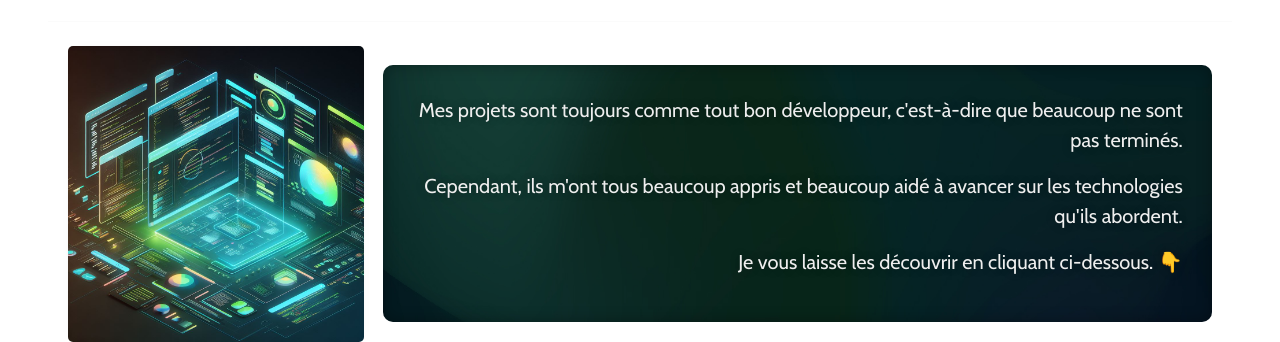
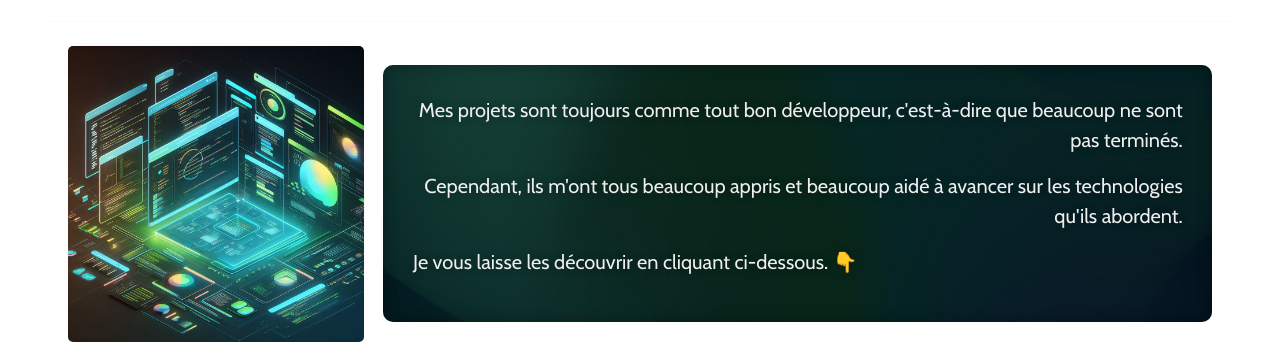
Before and after one commit to KillianFvt/KillianFvt.github.io, a website built with Parcel: page index.html in a window 1280 px wide. Shown: the part 1750-2092 px from the top of the page. Built offline with nearby package versions, Linux system fonts and the light colour scheme.

Commit message:
change resp for proj txt

```diff
--- a/css/index.css
+++ b/css/index.css
@@ -56,7 +56,7 @@ h1 {
 }
 
 #presTxt, #projTxt {
-  width: 70%;
+  width: 100%;
   height: fit-content;
   position: relative;
   padding: 2.5%;
@@ -64,7 +64,6 @@ h1 {
 
   background: url("../src/img/background.jpg") no-repeat fixed center;
   background-size: 100vw 100vh;
-  backdrop-filter: blur(50px);
   box-shadow: inset #00000050 0 0 15px 0;
 }
 
@@ -73,18 +72,15 @@ h1 {
 }
 
 #projTxt {
-  text-align: end;
+  text-align: start;
   display: flex;
   flex-direction: column;
-  align-items: end;
+  align-items: start;
 }
 
 #projTxt * {
   width: fit-content;
 }
-
-
-
 
 #presImg, #projImg {
   width: 25%;
@@ -107,13 +103,14 @@ h1 {
 }
 
 @media (min-width: 768px) {
-  #presTxt {
+  #presTxt, #projTxt {
     font-size: 1.25rem;
     width: 70%;
   }
 
   #projTxt {
-    font-size: 1.25rem;
+    text-align: end;
+    align-items: start;
   }
 
   #presImg {
--- a/index.html
+++ b/index.html
@@ -64,7 +64,7 @@
             <img src="src/img/smiling_pain.jpeg" alt="Smiling in pain">
           </div>
         </div>
-        <div class="d-flex flex-row justify-content-evenly align-items-center flex-lg-column mt-lg-5" id="presContact">
+        <div class="d-flex flex-row justify-content-evenly align-items-center flex-lg-column mt-lg-5 mt-3 mt-lg-0" id="presContact">
           <p class="m-0">Vous voulez en savoir plus ?</p>
           <a href="contact.html" class="btn btn-primary btn-sm btn mt-lg-3" id="presContactBtn">Contactez-moi</a>
         </div>
```
